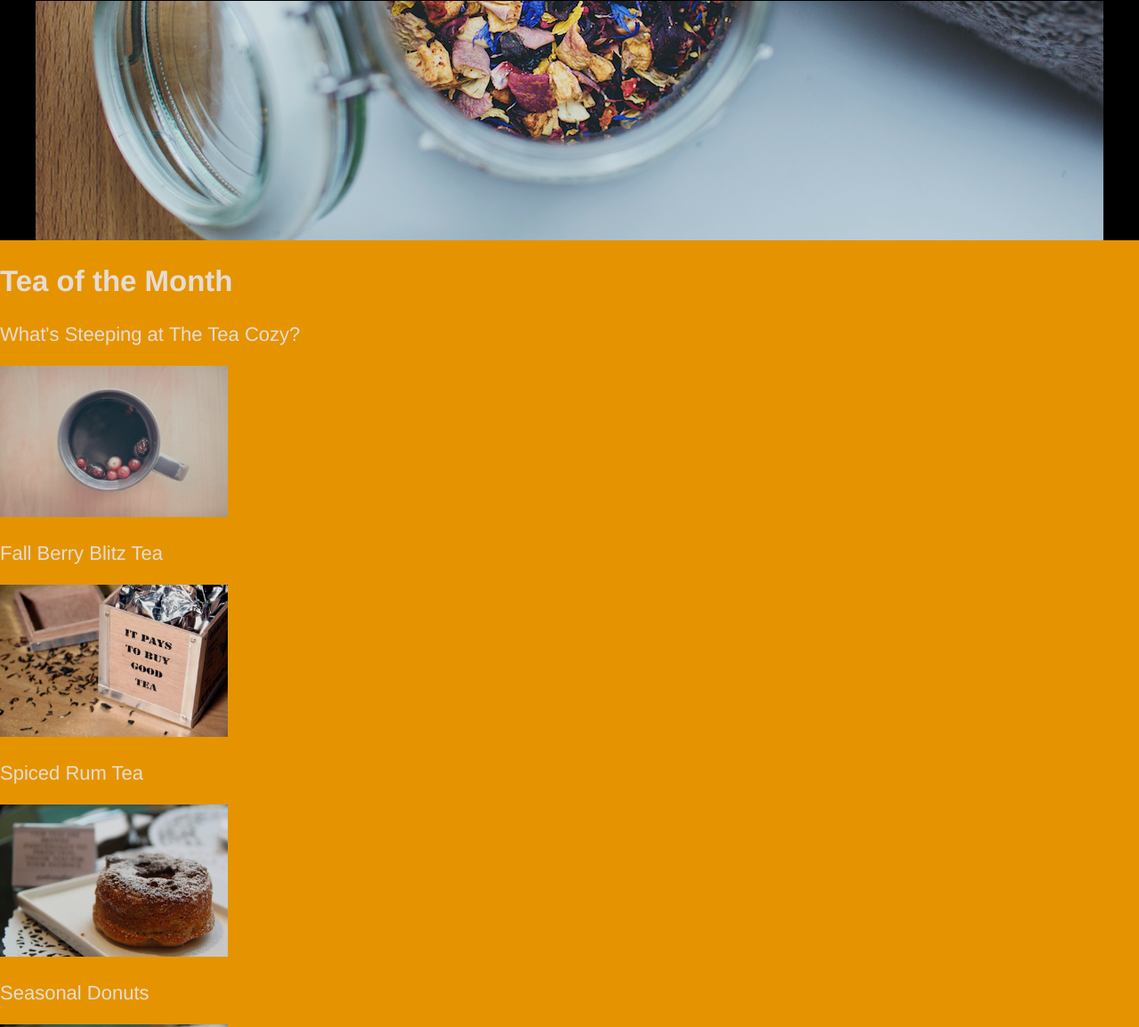
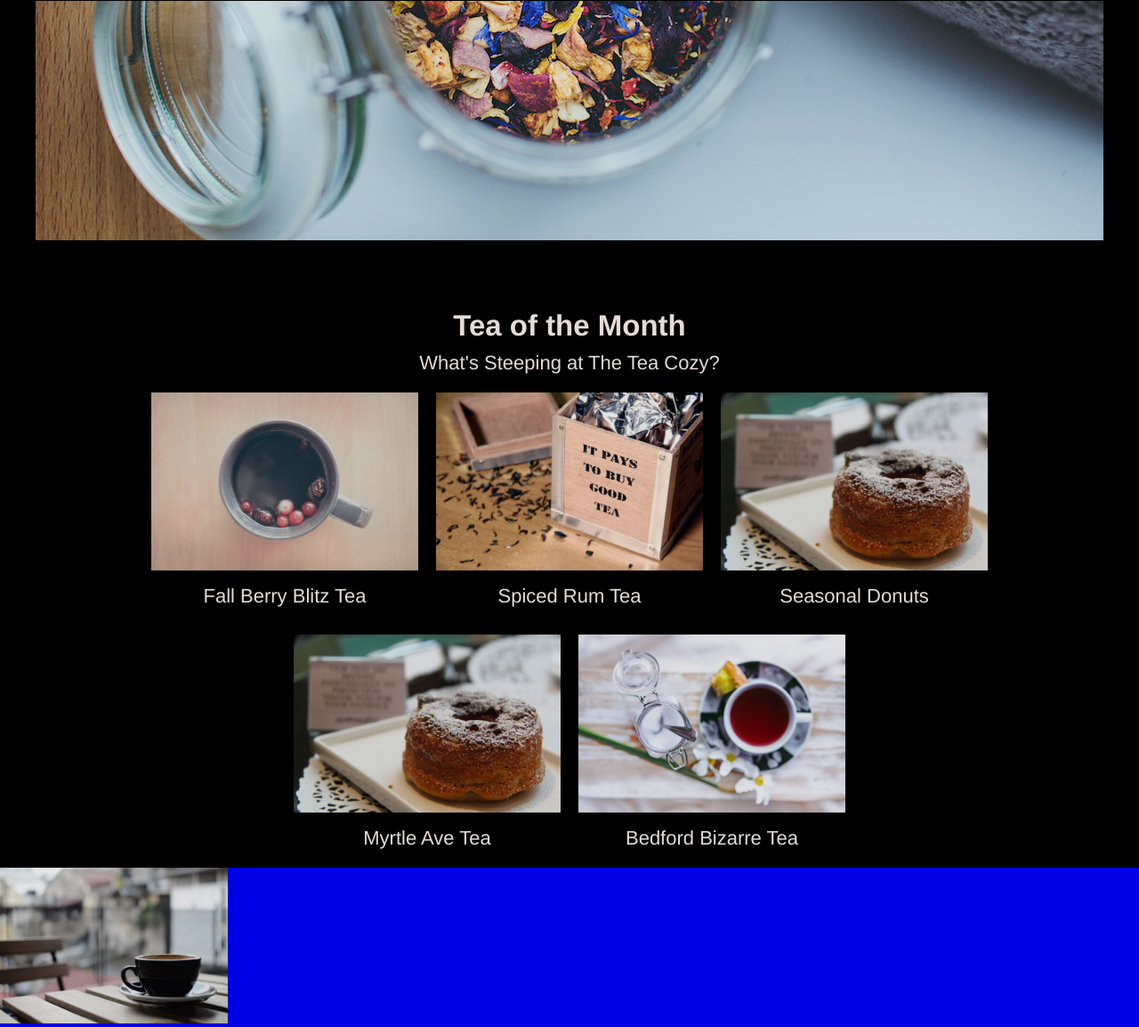
Before and after one commit to Lone-Wolf4658/teaCozy, a plain HTML site: page index.html in a window 1280 px wide. Shown: the part 500-1654 px from the top of the page at 89% size. Drawn offline with Linux system fonts and the light colour scheme.

Commit message:
Add CSS for Gallery

```diff
--- a/resources/css/style.css
+++ b/resources/css/style.css
@@ -60,8 +60,44 @@ main .text {
 
 
 .gallary {
-    background:orange;
+    display: grid;
+    text-align: center;
+    width: 1000px;
+
+    margin-top: 50px;
+    margin-left: auto;
+    margin-right: auto;
+    overflow: hidden;
+
 }
+.gallary h2 {
+    margin-bottom: 0;
+}
+.gallary p {
+    margin: 10px;
+}
+.imgGallary {
+    display: flex;
+    justify-content: center;
+    flex-wrap: wrap;
+}
+.imgContainer {
+    width: 300px;
+    margin: 10px;
+    text-align: center;
+
+}
+.gallary img {
+    width: 300px;
+    height: 200px;
+}
+
+
+
+
+
+
+
 .locations {
     background: blue;
 }
@@ -70,7 +106,7 @@ footer {
 }
 
 
-.gallary img, .locations img {
+ .locations img {
     width: 20%;
     height: 20%;
 }
```
